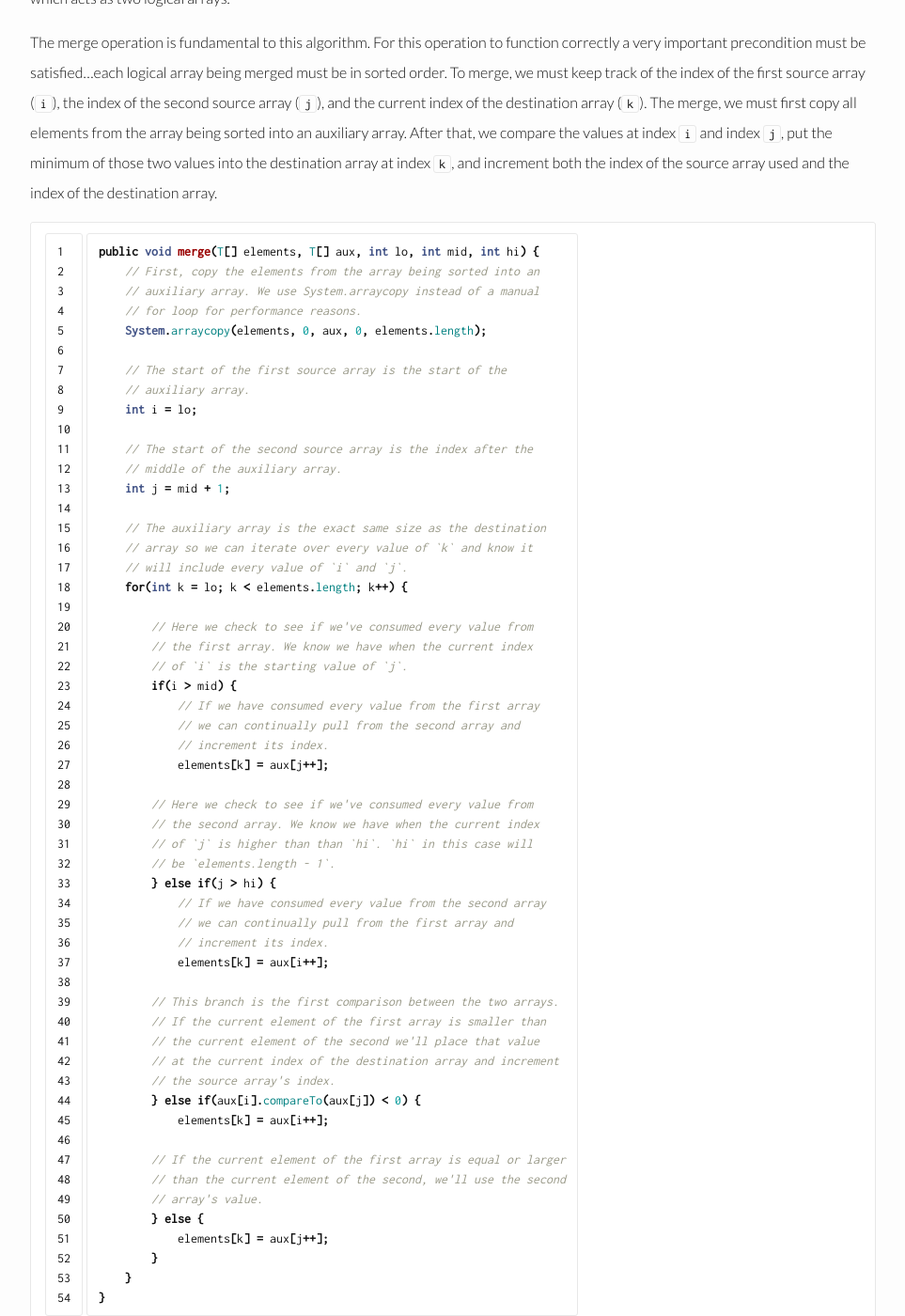
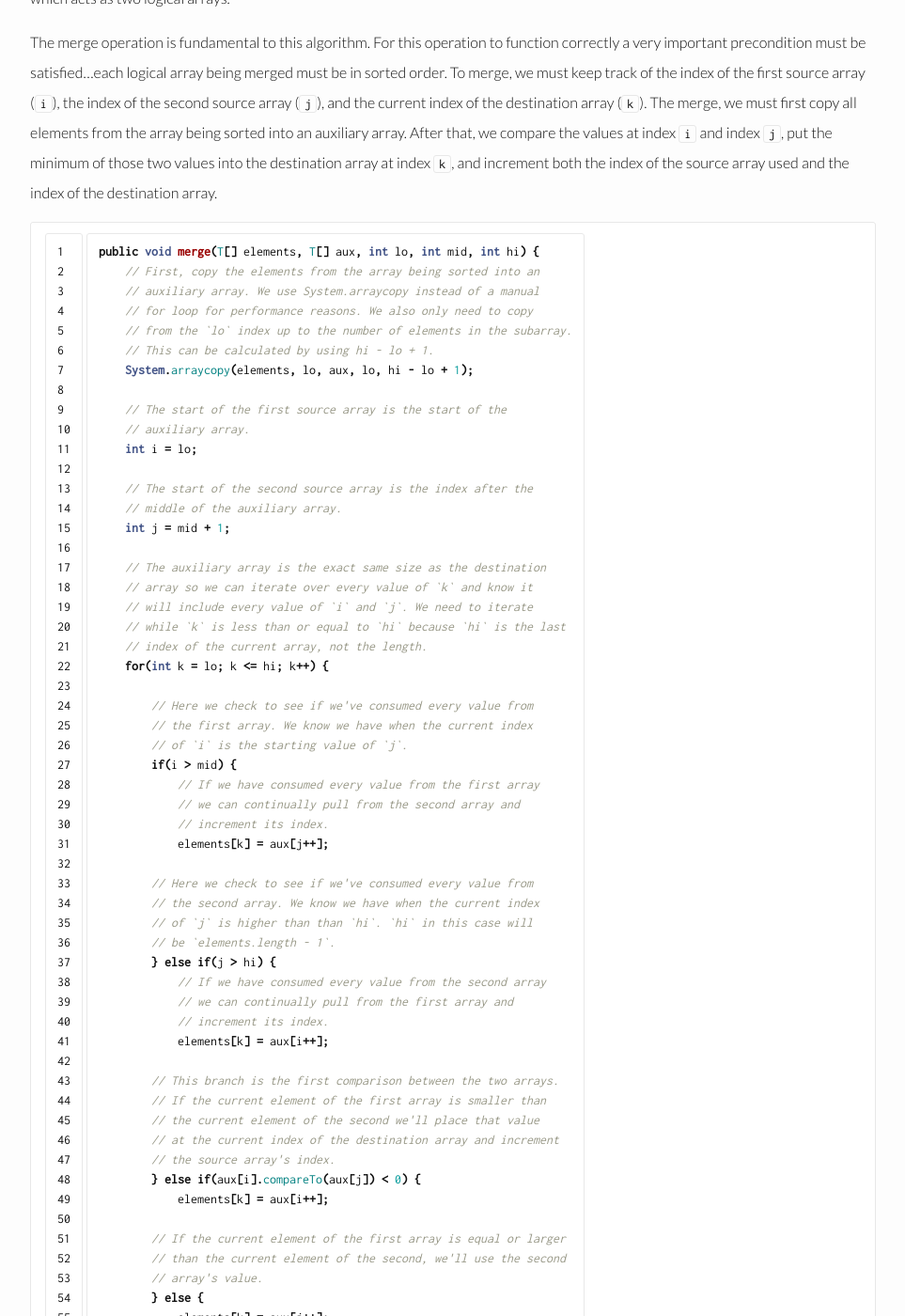
Before and after one commit to aaronlahey/aaronlahey.github.io, a Jekyll site: the page built from _posts/2015-11-06-merge-sort.markdown, in a window 1280 px wide and 1400 px high, scrolled down 1221 px. Shown: the whole window at 94% size, without its empty margins (158-1121 px from the left). Built offline with Jekyll 4.4.1, drawn with Linux system fonts in a browser that asks for light colours; some of the changed text lies outside the part shown.

Commit message:
small changes, major performance improvement to merge sort

```diff
--- a/_posts/2015-11-06-merge-sort.markdown
+++ b/_posts/2015-11-06-merge-sort.markdown
@@ -43,8 +43,10 @@ The merge operation is fundamental to this algorithm. For this operation to func
 public void merge(T[] elements, T[] aux, int lo, int mid, int hi) {
     // First, copy the elements from the array being sorted into an
     // auxiliary array. We use System.arraycopy instead of a manual
-    // for loop for performance reasons.
-    System.arraycopy(elements, 0, aux, 0, elements.length);
+    // for loop for performance reasons. We also only need to copy
+    // from the `lo` index up to the number of elements in the subarray.
+    // This can be calculated by using hi - lo + 1.
+    System.arraycopy(elements, lo, aux, lo, hi - lo + 1);
 
     // The start of the first source array is the start of the
     // auxiliary array.
@@ -56,8 +58,10 @@ public void merge(T[] elements, T[] aux, int lo, int mid, int hi) {
 
     // The auxiliary array is the exact same size as the destination
     // array so we can iterate over every value of `k` and know it
-    // will include every value of `i` and `j`.
-    for(int k = lo; k < elements.length; k++) {
+    // will include every value of `i` and `j`. We need to iterate
+    // while `k` is less than or equal to `hi` because `hi` is the last
+    // index of the current array, not the length.
+    for(int k = lo; k <= hi; k++) {
 
         // Here we check to see if we've consumed every value from
         // the first array. We know we have when the current index
@@ -173,11 +177,11 @@ public class MergeSort<T extends Comparable<T>> implements SortingAlgorithm<T> {
     }
 
     public void merge(T[] elements, T[] aux, int lo, int mid, int hi) {
-        System.arraycopy(elements, 0, aux, 0, elements.length);
+        System.arraycopy(elements, lo, aux, lo, hi - lo + 1);
 
         int i = lo;
         int j = mid + 1;
-        for(int k = lo; k < elements.length; k++) {
+        for(int k = lo; k <= hi; k++) {
             if(i > mid) {
                 elements[k] = aux[j++];
             } else if(j > hi) {
```
